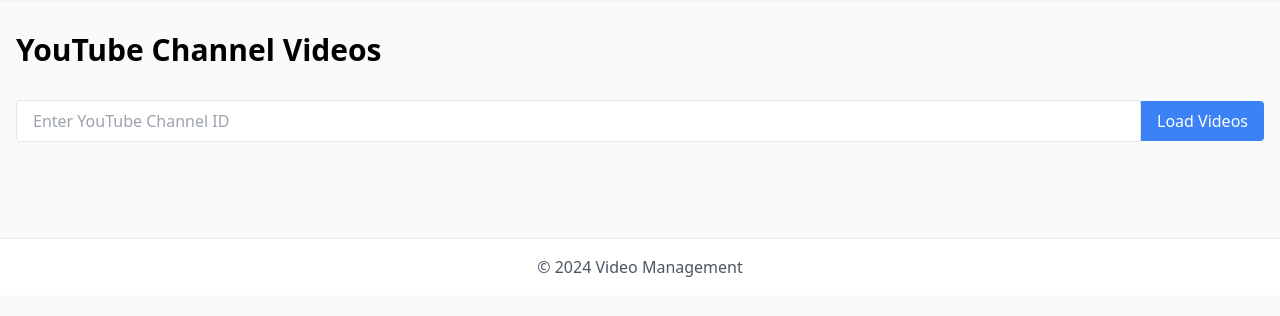
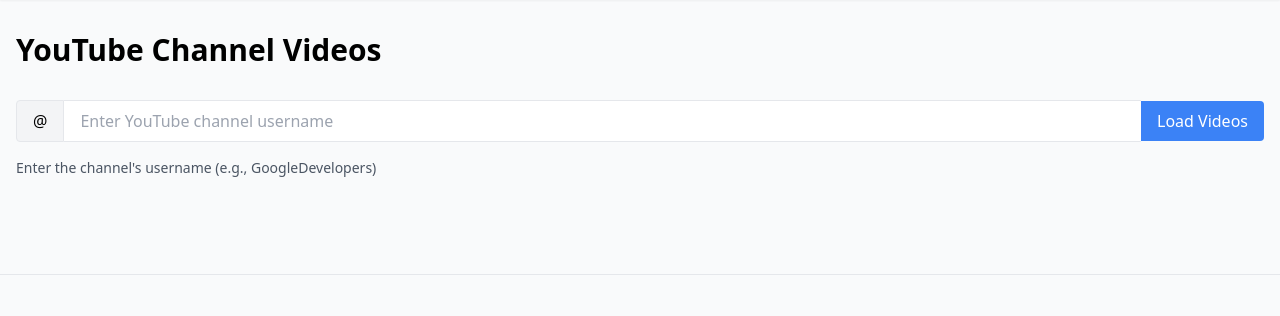
Before and after one commit to koljapluemer/snipvocab, a Django app: page /cms/channel-videos/ in a window 1280 px wide. Shown: the part 64-380 px from the top of the page. Run offline with Django 5.2, Linux system fonts and the light colour scheme; some libraries are stand-ins or nearby versions.

Commit message:
get channel videos loading, more or less

```diff
--- a/backend/backend/cms/templates/base.html
+++ b/backend/backend/cms/templates/base.html
@@ -27,9 +27,7 @@
     </main>
 
     <footer class="bg-white border-t mt-8">
-        <div class="container mx-auto px-4 py-4">
-            <p class="text-center text-gray-600">© 2024 Video Management</p>
-        </div>
+
     </footer>
 </body>
 </html>
--- a/backend/backend/cms/templates/list_channel_videos.html
+++ b/backend/backend/cms/templates/list_channel_videos.html
@@ -5,16 +5,22 @@
     <h1 class="mb-8 text-3xl font-bold">YouTube Channel Videos</h1>
 
     <form method="get" class="mb-8">
+        <div class="flex flex-col space-y-4">
             <div class="flex items-center">
+                <span class="px-4 py-2 bg-gray-100 border rounded-l">@</span>
                 <input type="text"
                        name="channel_id"
                        value="{{ channel_id|default:'' }}"
-                   placeholder="Enter YouTube Channel ID"
-                   class="flex-1 px-4 py-2 border rounded-l"
+                       placeholder="Enter YouTube channel username"
+                       class="flex-1 px-4 py-2 border-t border-b"
                        required>
                 <button type="submit" class="px-4 py-2 bg-blue-500 text-white rounded-r hover:bg-blue-600">
                     Load Videos
                 </button>
+            </div>
+            <div class="text-sm text-gray-600">
+                <p>Enter the channel's username (e.g., GoogleDevelopers)</p>
+            </div>
         </div>
     </form>
 
--- a/backend/backend/cms/views.py
+++ b/backend/backend/cms/views.py
@@ -7,12 +7,30 @@ from django.views.decorators.http import require_http_methods
 
 def list_channel_videos(request):
     """View to list all videos from a YouTube channel"""
-    channel_id = request.GET.get('channel_id')
-    context = {'channel_id': channel_id}
+    username = request.GET.get('channel_id')
+    context = {'channel_id': username}
 
-    if channel_id:
+    if username:
         try:
             youtube = build('youtube', 'v3', developerKey=settings.YOUTUBE_API_KEY)
+
+            # Remove @ if present
+            if username.startswith('@'):
+                username = username[1:]
+
+            # Search for channel by username
+            channel_response = youtube.search().list(
+                q=username,
+                type='channel',
+                part='id',
+                maxResults=1
+            ).execute()
+
+            if not channel_response.get('items'):
+                context['error'] = f"Channel '@{username}' not found. Please check the username and try again."
+                return render(request, 'list_channel_videos.html', context)
+
+            channel_id = channel_response['items'][0]['id']['channelId']
 
             # Get channel's uploads playlist ID
             channel_response = youtube.channels().list(
@@ -20,59 +38,77 @@ def list_channel_videos(request):
                 part='contentDetails,snippet'
             ).execute()
 
-            if channel_response['items']:
-                channel = channel_response['items'][0]
-                context['channel_title'] = channel['snippet']['title']
-                uploads_playlist_id = channel['contentDetails']['relatedPlaylists']['uploads']
+            if not channel_response.get('items'):
+                context['error'] = f"Channel '@{username}' not found. Please check the username and try again."
+                return render(request, 'list_channel_videos.html', context)
 
-                # Get videos from the uploads playlist
-                videos = []
-                next_page_token = None
+            channel = channel_response['items'][0]
+            context['channel_title'] = channel['snippet']['title']
+            uploads_playlist_id = channel['contentDetails']['relatedPlaylists']['uploads']
 
-                while True:
-                    playlist_response = youtube.playlistItems().list(
-                        playlistId=uploads_playlist_id,
-                        part='snippet,contentDetails',
-                        maxResults=50,
-                        pageToken=next_page_token
+            # Get videos from the uploads playlist
+            videos = []
+            next_page_token = None
+
+            while True:
+                playlist_response = youtube.playlistItems().list(
+                    playlistId=uploads_playlist_id,
+                    part='snippet,contentDetails',
+                    maxResults=50,
+                    pageToken=next_page_token
+                ).execute()
+
+                if not playlist_response.get('items'):
+                    context['error'] = "No videos found in this channel's uploads playlist."
+                    return render(request, 'list_channel_videos.html', context)
+
+                for item in playlist_response['items']:
+                    video_id = item['contentDetails']['videoId']
+
+                    # Get video details
+                    video_response = youtube.videos().list(
+                        id=video_id,
+                        part='snippet,contentDetails'
                     ).execute()
 
-                    for item in playlist_response['items']:
-                        video_id = item['contentDetails']['videoId']
+                    if not video_response.get('items'):
+                        continue
 
-                        # Get video details
-                        video_response = youtube.videos().list(
-                            id=video_id,
-                            part='snippet,contentDetails'
-                        ).execute()
+                    video = video_response['items'][0]
+                    # Check if video exists in our database
+                    try:
+                        db_video = Video.objects.get(youtube_id=video_id)
+                        current_status = db_video.status
+                    except Video.DoesNotExist:
+                        current_status = None
 
-                        if video_response['items']:
-                            video = video_response['items'][0]
-                            # Check if video exists in our database
-                            try:
-                                db_video = Video.objects.get(youtube_id=video_id)
-                                current_status = db_video.status
-                            except Video.DoesNotExist:
-                                current_status = None
+                    videos.append({
+                        'id': video_id,
+                        'title': video['snippet']['title'],
+                        'description': video['snippet']['description'],
+                        'thumbnail': video['snippet']['thumbnails']['high']['url'],
+                        'published_at': video['snippet']['publishedAt'],
+                        'duration': video['contentDetails']['duration'],
+                        'current_status': current_status
+                    })
 
-                            videos.append({
-                                'id': video_id,
-                                'title': video['snippet']['title'],
-                                'description': video['snippet']['description'],
-                                'thumbnail': video['snippet']['thumbnails']['high']['url'],
-                                'published_at': video['snippet']['publishedAt'],
-                                'duration': video['contentDetails']['duration'],
-                                'current_status': current_status
-                            })
+                next_page_token = playlist_response.get('nextPageToken')
+                if not next_page_token:
+                    break
 
-                    next_page_token = playlist_response.get('nextPageToken')
-                    if not next_page_token:
-                        break
-
+            if not videos:
+                context['error'] = "No videos could be loaded from this channel."
+            else:
                 context['videos'] = videos
 
         except Exception as e:
-            context['error'] = str(e)
+            error_message = str(e)
+            if "quota" in error_message.lower():
+                context['error'] = "YouTube API quota exceeded. Please try again later."
+            elif "invalid" in error_message.lower():
+                context['error'] = "Invalid username format. Please check and try again."
+            else:
+                context['error'] = f"An error occurred while fetching videos: {error_message}"
 
     return render(request, 'list_channel_videos.html', context)
 
```
Also changed, not shown: backend/backend/shared/migrations/0003_video_comment.py (added). Lines whose indentation alone changed are shown as unchanged.
